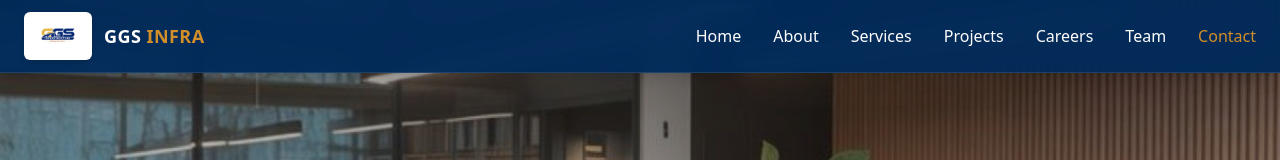
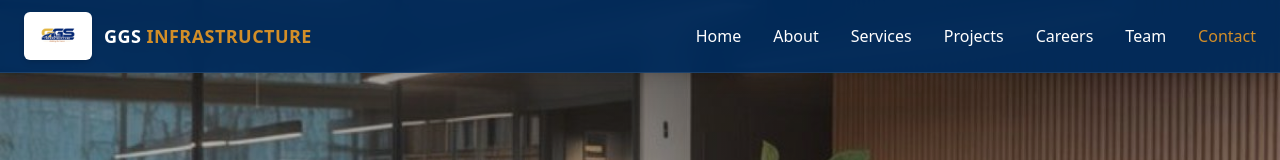
Before and after one commit to sebona9888/frontend, a React (Vite) app: page /contact in a window 1280 px wide. Shown: the top 160 px of the page. Built offline with nearby package versions, Linux system fonts and the light colour scheme.

Commit message:
update project

```diff
--- a/src/components/Navbar.tsx
+++ b/src/components/Navbar.tsx
@@ -31,7 +31,7 @@
                         </div>
 
                         <h1 className="text-white font-bold text-base md:text-lg tracking-wide">
-                            GGS <span className="text-[#D28E28]">INFRA</span>
+                            GGS <span className="text-[#D28E28]">INFRASTRUCTURE</span>
                         </h1>
                     </div>
 
```
